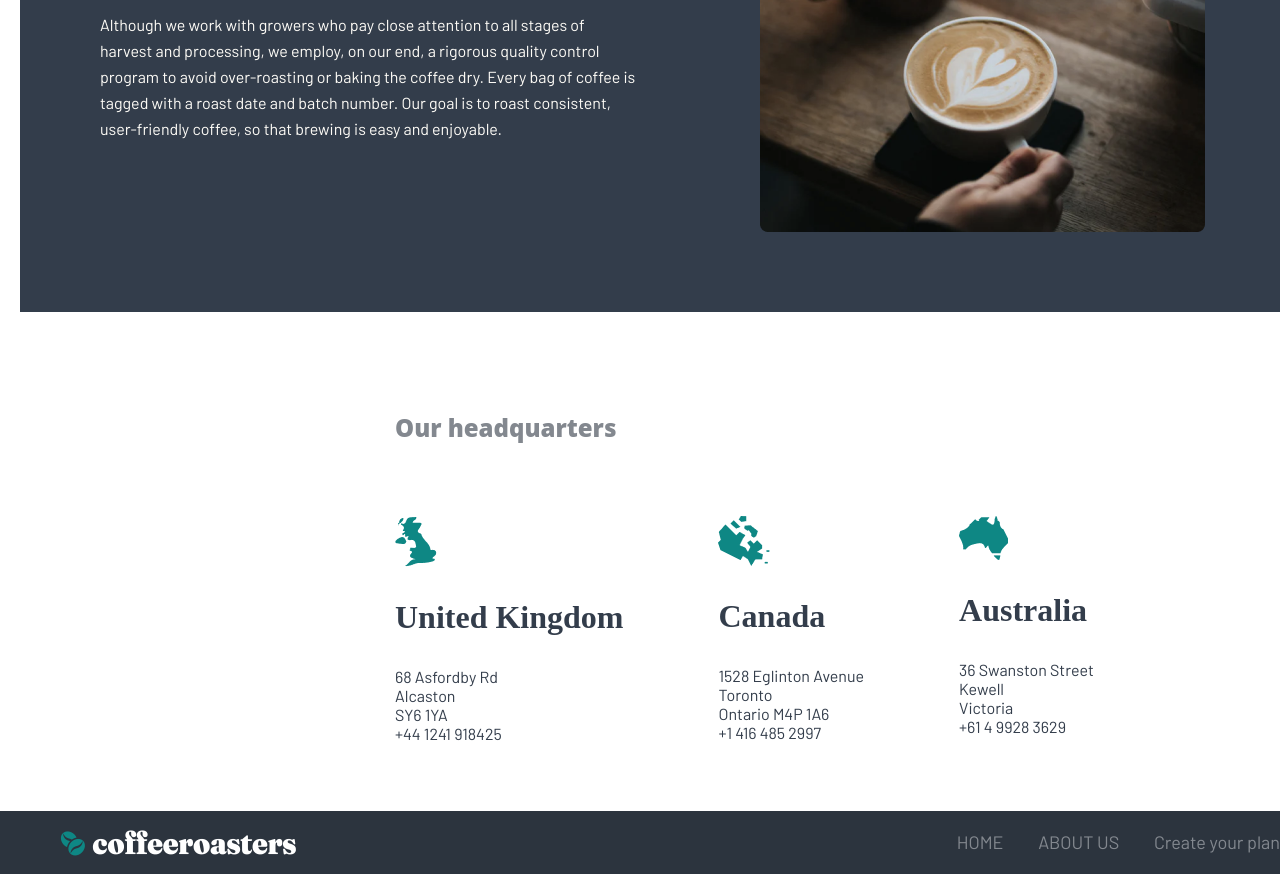
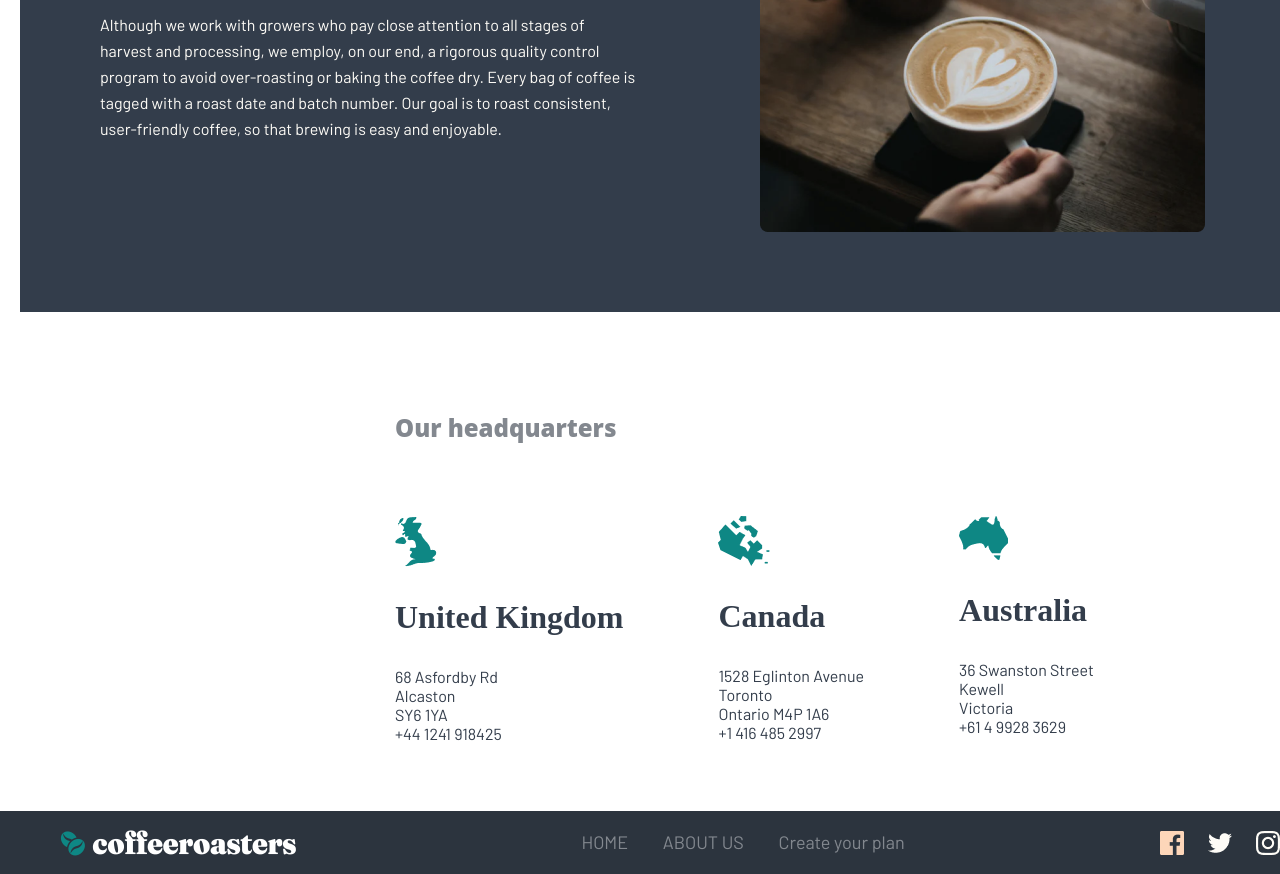
Before and after one commit to AzizbekRashidov/test3, a plain HTML site: page 02/index.html in a window 1280 px wide. Shown: the part 1331-2205 px from the top of the page. Drawn offline with Linux system fonts and the light colour scheme.

Commit message:
frist commit

```diff
--- a/02/index.html
+++ b/02/index.html
@@ -101,6 +101,11 @@
                     <a class="footer__link" href="#">ABOUT US</a>
                     <a class="footer__link" href="#">Create your plan</a>
                 </li>
+                <li class="footer__item">
+                    <a href="">
+                        <img src="../01/img/Group20.png" alt="Group20">
+                    </a>
+                </li>
             </ul>
         </div>
     </footer>
```
